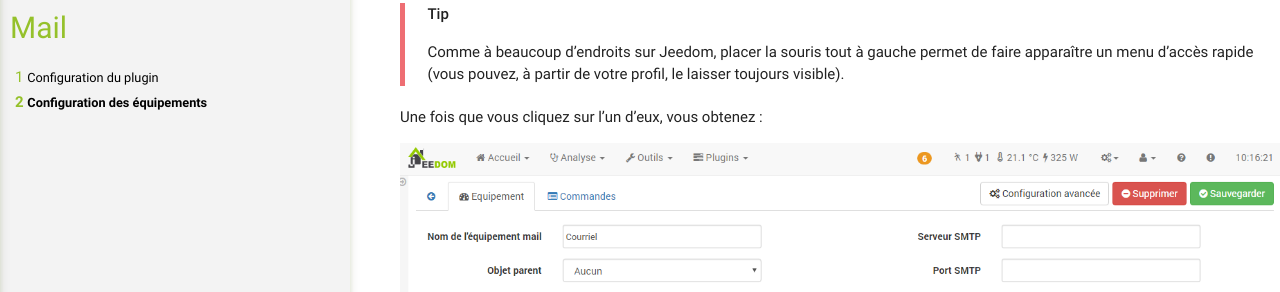
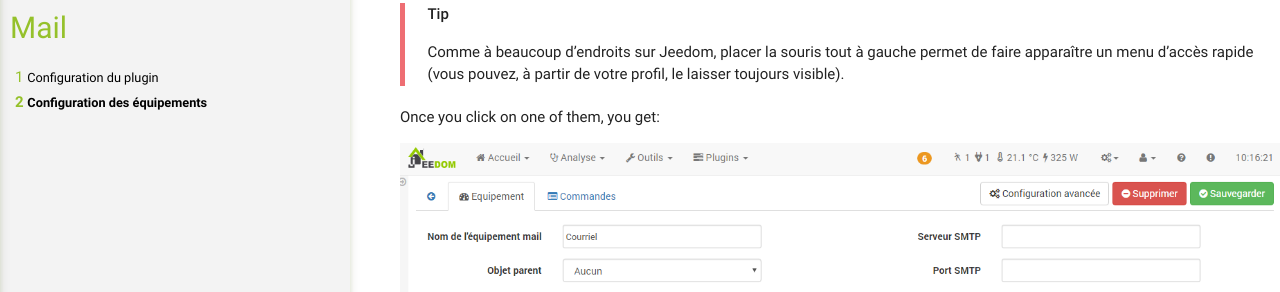
Before and after one commit to jeedom/plugin-mail, a Jekyll site: the page built from docs/en_US/index.md, in a window 1280 px wide and 900 px high, scrolled down 1232 px. Shown: the part 152-444 px from the top of the window. Built offline with Jekyll 4.4.1, drawn with Linux system fonts in a browser that asks for light colours; our own code applies the rules of GitHub Pages for plain Markdown files.

Commit message:
[ROBOT] Action all

```diff
--- a/docs/en_US/index.md
+++ b/docs/en_US/index.md
@@ -27,7 +27,7 @@ vous pouvez en mettre autant que vous voulez avec le bouton "Ajouter") :
 > permet de faire apparaître un menu d’accès rapide (vous pouvez, à
 > partir de votre profil, le laisser toujours visible).
 
-Une fois que vous cliquez sur l’un d’eux, vous obtenez :
+Once you click on one of them, you get:
 
 ![mail4](../images/mail4.PNG)
 
```
